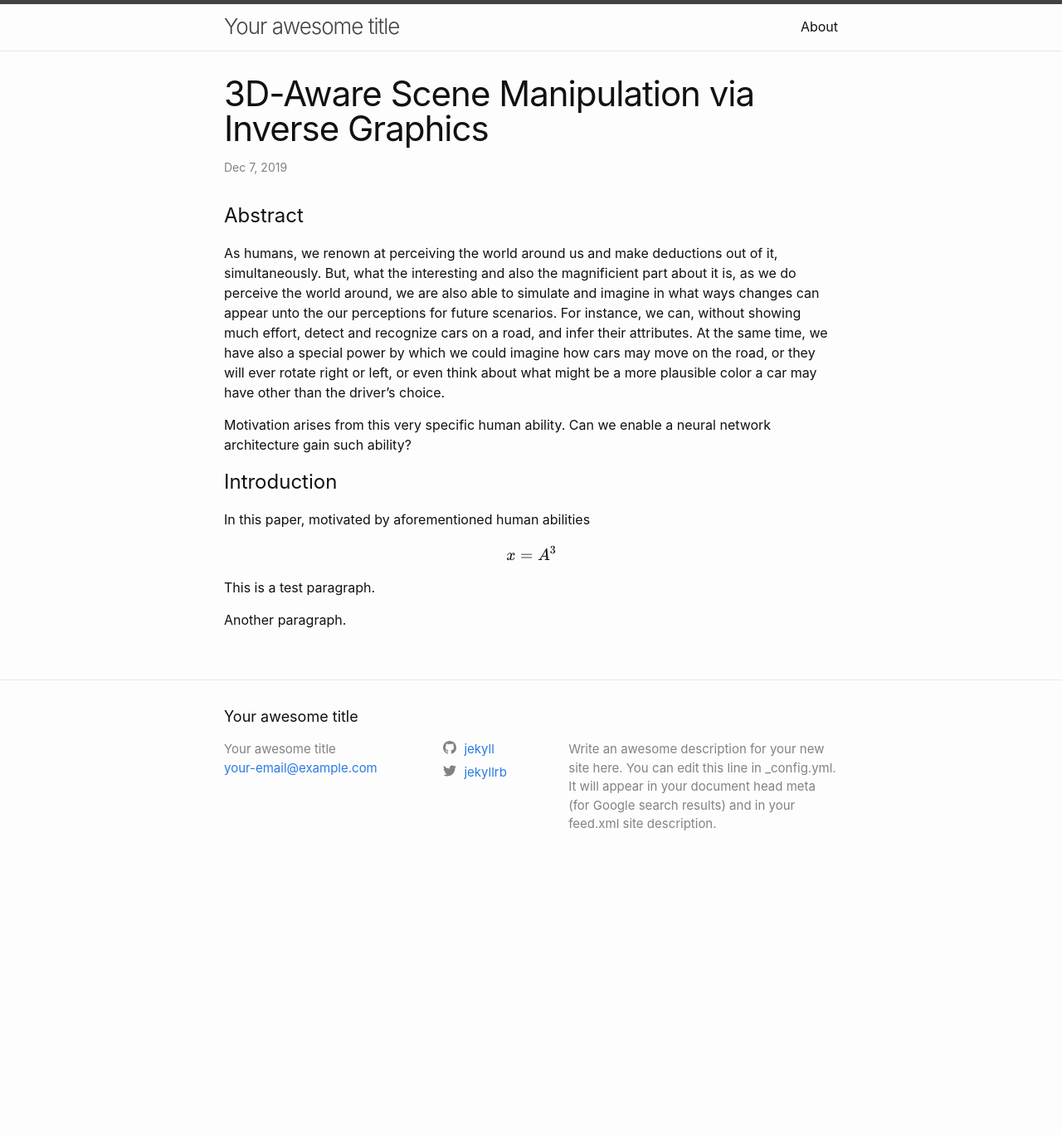
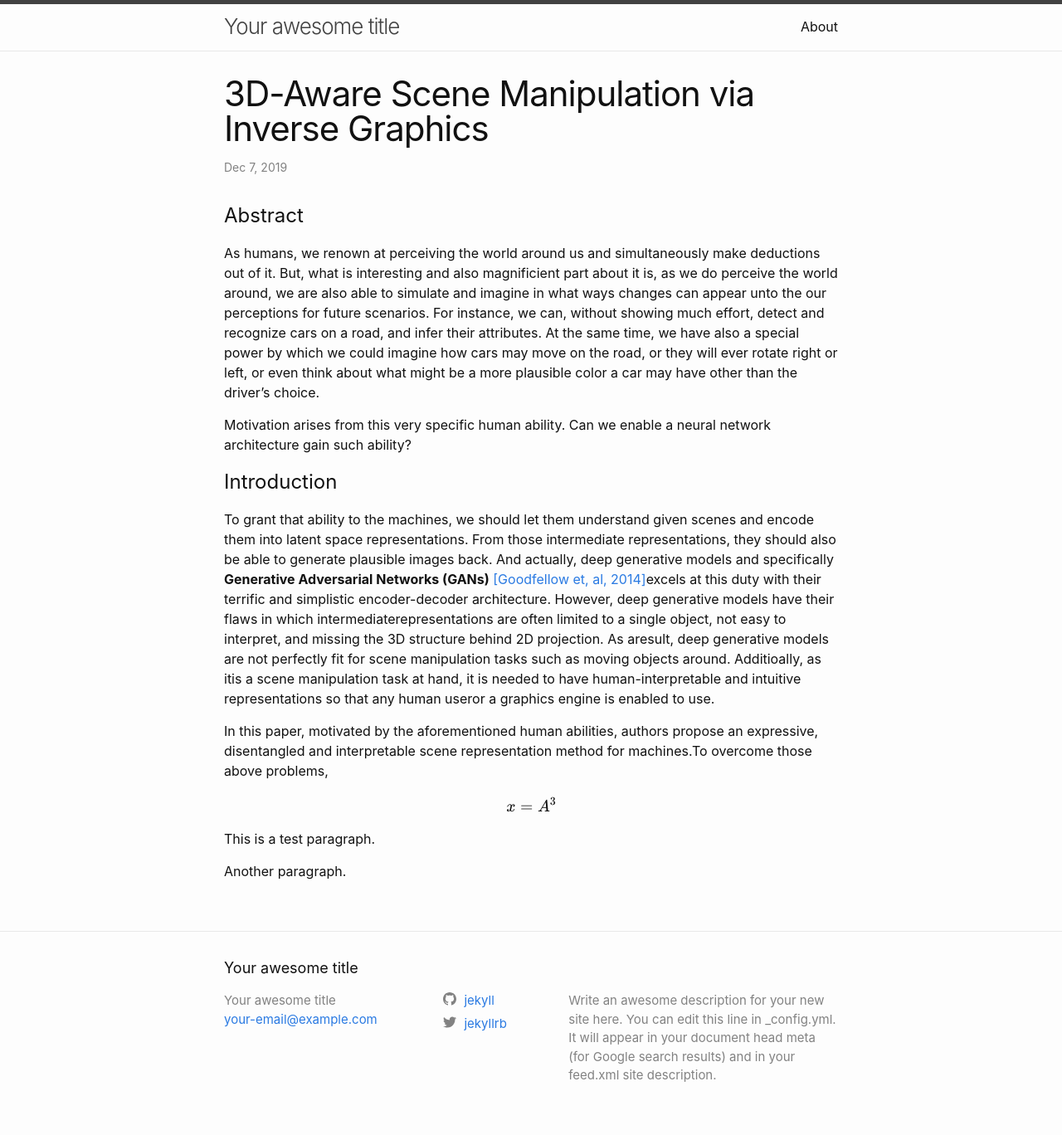
Before and after one commit to andactan/andactan.github.io, a Jekyll site: the page built from _posts/2019-12-07-inverse-graphics.markdown, in a window 1280 px wide. Shown: the whole page at 83% size. Built offline with Jekyll 4.4.1, drawn with Linux system fonts in a browser that asks for light colours; formulas are drawn with MathJax 3; before the commit the page ends 1065 px from its top, so only the background shows below that.

Commit message:
added content changes

```diff
--- a/_posts/2019-12-07-inverse-graphics.markdown
+++ b/_posts/2019-12-07-inverse-graphics.markdown
@@ -6,15 +6,18 @@ categories: jekyll update
 ---
 # Abstract
 
-As humans, we renown at perceiving the world around us and make deductions out of it, simultaneously. But, what the interesting and also the magnificient part about it is,
-as we do perceive the world around, we are also able to simulate and imagine in what ways changes can appear unto the our perceptions for future scenarios. For instance, we can, without showing much effort,
+As humans, we renown at perceiving the world around us and simultaneously make deductions out of it. But, what is interesting and also magnificient part about it is, as we do perceive the world around, we are also able to simulate and imagine in what ways changes can appear unto the our perceptions for future scenarios. For instance, we can, without showing much effort,
 detect and recognize cars on a road, and infer their attributes. At the same time, we have also a special power by which we could imagine how cars may move on the road, or they will ever rotate right or left, or even think about what might
 be a more plausible color a car may have other than the driver's choice.
 
 Motivation arises from this very specific human ability. Can we enable a neural network architecture gain such ability?
 
 # Introduction
-In this paper, motivated by aforementioned human abilities
+
+To grant that ability to the machines, we should let them understand given scenes and encode them into latent space representations. From those intermediate representations, they should also be able to generate plausible images back. And actually, deep generative models and specifically **Generative Adversarial Networks (GANs)** [[Goodfellow et, al, 2014]](https://arxiv.org/abs/1406.2661)excels at this duty with their terrific and simplistic encoder-decoder architecture. However, deep generative models have their flaws in which intermediaterepresentations are often limited to a single object, not easy to interpret, and missing the 3D structure behind 2D projection. As aresult, deep generative models are not perfectly fit for scene manipulation tasks such as moving objects around. Additioally, as itis a scene manipulation task at hand, it is needed to have human-interpretable and intuitive representations so that any human useror a graphics engine is enabled to use.
+
+
+In this paper, motivated by the aforementioned human abilities, authors propose an expressive, disentangled and interpretable scene representation method for machines.To overcome those above problems,
 
 
 $$ x = A^{3} $$
```
